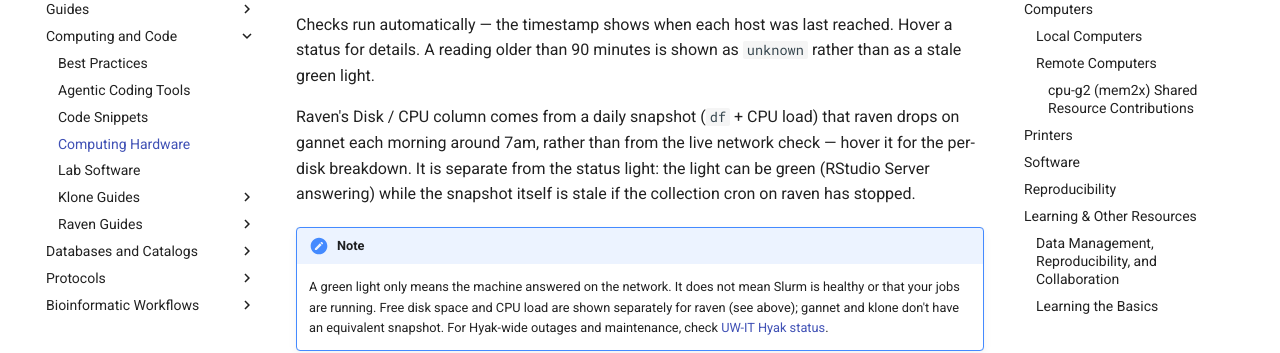
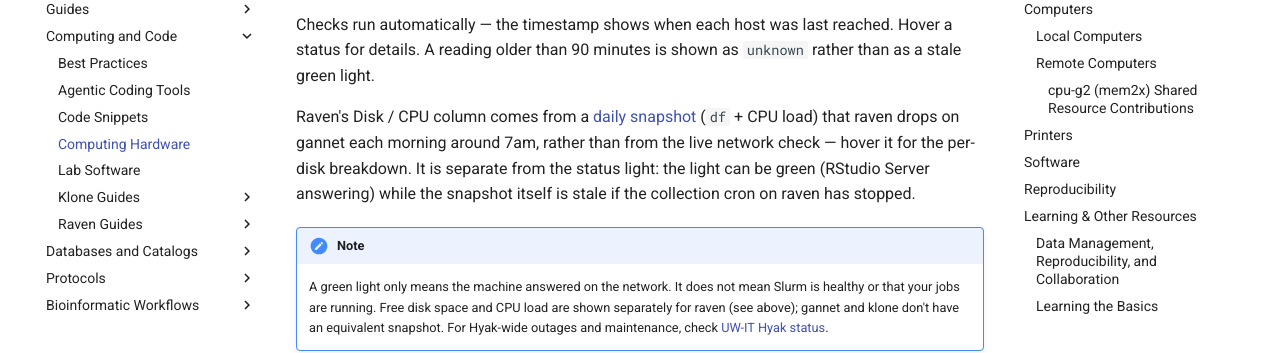
Before and after one commit to RobertsLab/resources, an MkDocs documentation site: the page built from docs/Computing-Hardware.md, in a window 1280 px wide and 900 px high, scrolled down 516 px. Shown: the part 153-506 px from the top of the window. Built offline with MkDocs 1.6.1 and Material for MkDocs 9.7.7, drawn with Linux system fonts in a browser that asks for light colours; comment, search, counter and statistics services are not loaded; part of the change alters nothing that is shown.

```diff
--- a/docs/Computing-Hardware.md
+++ b/docs/Computing-Hardware.md
@@ -36,7 +36,7 @@ Below is a list of computing resources we have available, as well as some links
 
 Checks run automatically — the timestamp shows when each host was last reached. Hover a status for details. A reading older than 90 minutes is shown as `unknown` rather than as a stale green light.
 
-Raven's Disk / CPU column comes from a daily snapshot (`df` + CPU load) that raven drops on gannet each morning around 7am, rather than from the live network check — hover it for the per-disk breakdown. It is separate from the status light: the light can be green (RStudio Server answering) while the snapshot itself is stale if the collection cron on raven has stopped.
+Raven's Disk / CPU column comes from a [daily snapshot](https://gannet.fish.washington.edu/v1_web/owlshell/bu-github/ghr.log) (`df` + CPU load) that raven drops on gannet each morning around 7am, rather than from the live network check — hover it for the per-disk breakdown. It is separate from the status light: the light can be green (RStudio Server answering) while the snapshot itself is stale if the collection cron on raven has stopped.
 
 !!! note
     A green light only means the machine answered on the network. It does not mean Slurm is healthy or that your jobs are running. Free disk space and CPU load are shown separately for raven (see above); gannet and klone don't have an equivalent snapshot. For Hyak-wide outages and maintenance, check [UW-IT Hyak status](https://status.uw.edu/).
```
